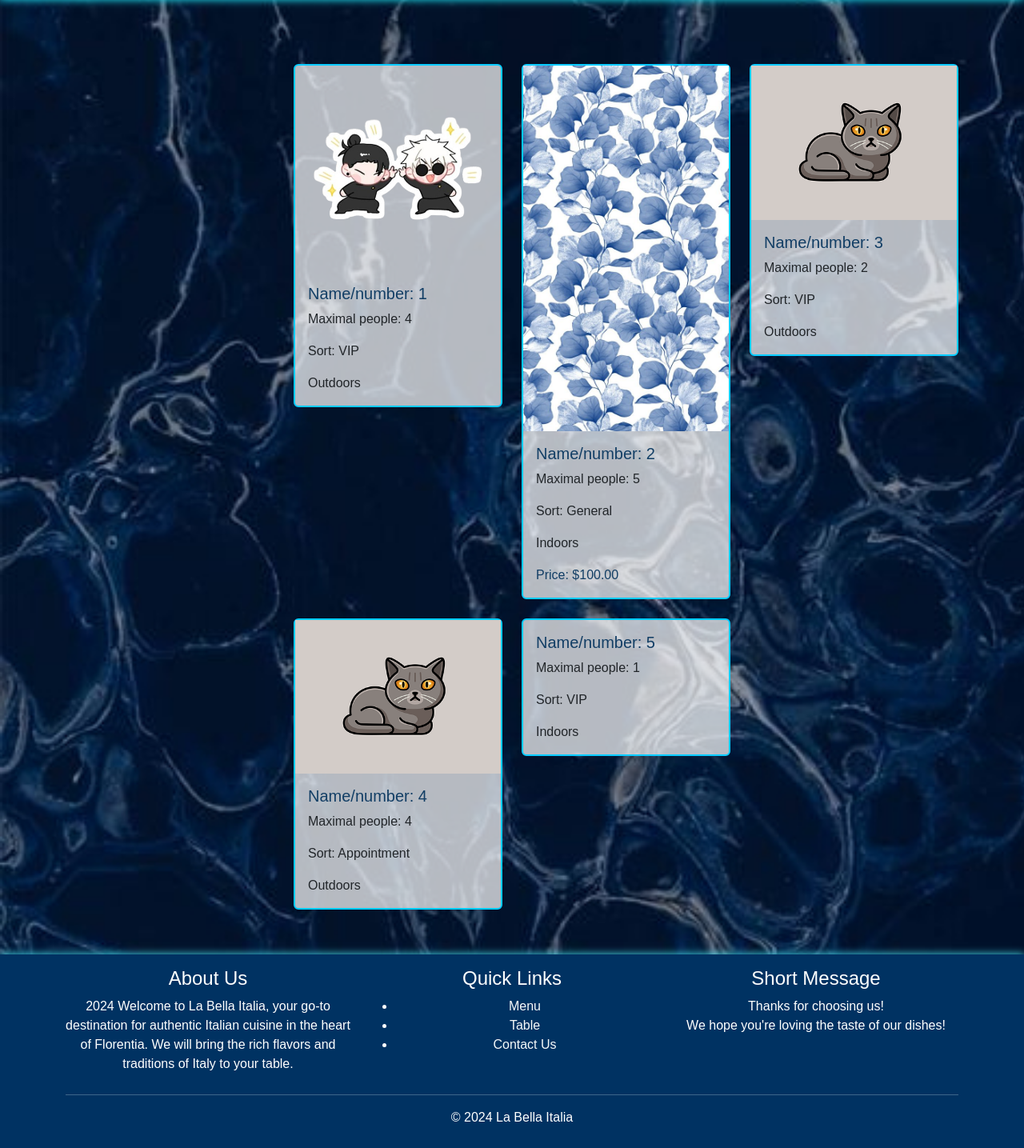
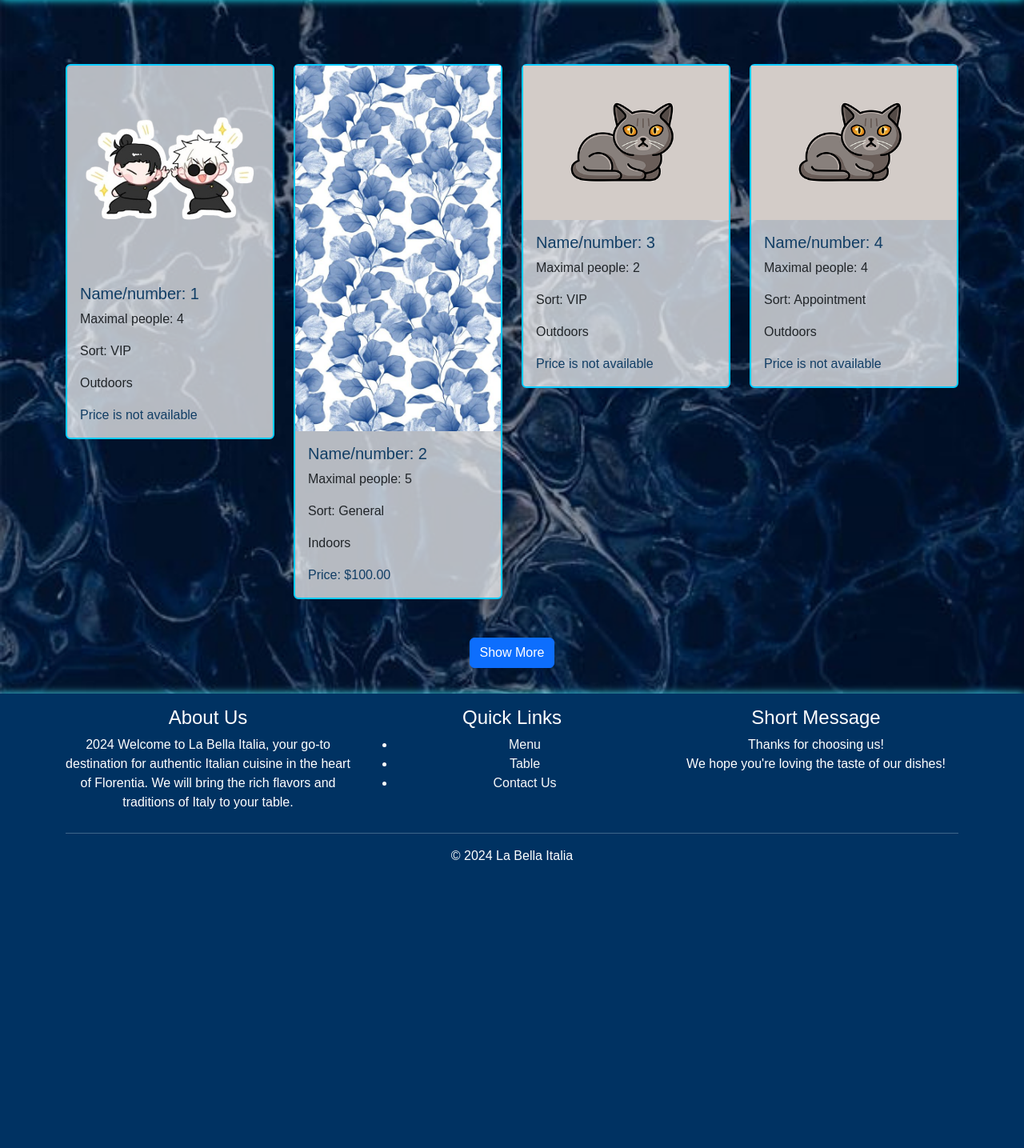
Before and after one commit to Kharyk/restaurant_project, a Django app: page /tables/ in a window 1280 px wide. Shown: the part 90-1525 px from the top of the page at 80% size. After the commit the page ends 1165 px from the top, so only its background shows below. Run offline with Django 4.2, Linux system fonts and the light colour scheme; data comes from the database, SQL or seed files in the repository; both versions use the stored data as it was after the commit.

Commit message:
table list show more, table price create, detail

```diff
--- a/project/forms.py
+++ b/project/forms.py
@@ -39,7 +39,7 @@
 
     class Meta:
         model = DishPrice
-        fields = ['dish', 'price', 'date']
+        fields = ['price', 'date']
 
 class TablePriceForm(forms.Form):
 
--- a/project/views.py
+++ b/project/views.py
@@ -17,6 +17,8 @@
 from django.contrib.auth.decorators import login_required
 from django.db.models import Q
 from django.utils.decorators import method_decorator
+from django.http import JsonResponse
+from django.template.loader import render_to_string
 
 
 class SearchResultsView(View):
@@ -111,15 +113,13 @@
 
 
 
-from django.http import JsonResponse
-from django.template.loader import render_to_string
 
 
 class DishListView(ListView):
     model = Dish
     template_name = 'dish/dish_list.html'
     context_object_name = 'dishes'
-    paginate_by = 3
+    paginate_by = 8
 
     def get_context_data(self, **kwargs):
         context = super().get_context_data(**kwargs)
@@ -148,15 +148,14 @@
 
 class DishDetailView(DetailView):
     model = Dish
-    template_name = 'dish/dish_detail.html'  # Update this with your actual template name
-    context_object_name = 'dish'  # This will be used in the template
+    template_name = 'dish/dish_detail.html'
+    context_object_name = 'dish'
 
     def get_context_data(self, **kwargs):
         context = super().get_context_data(**kwargs)
-        dish = self.object  # This gets the current dish object
-        # Get the latest price for the dish
+        dish = self.object
         latest_price = DishPrice.objects.filter(dish=dish).order_by('-date').first()
-        context['latest_price'] = latest_price  # Add the latest price to the context
+        context['latest_price'] = latest_price
         return context
 
 class DishUpdateView(UpdateView):
@@ -186,6 +185,13 @@
     model = Table
     template_name = "table/table_list.html"
     context_object_name = "tables"
+    paginate_by = 4
+
+    def get(self, request):
+        super().get(request)
+        if request.headers.get('x-requested-with') == 'XMLHttpRequest':
+            return render (request, 'table/list.html', context=self.get_context_data())
+        return render(request, self.template_name, context=self.get_context_data())
 
 class TableDetailView(DetailView):
 
@@ -210,11 +216,21 @@
 
 
 class DishPriceCreateView(LoginRequiredMixin, CreateView):
-
     model = DishPrice
     template_name = "dish_price/dish_price_form.html"
     form_class = DishPriceForm
-    success_url = reverse_lazy("dish-list")
+
+    def get_success_url(self):
+        return reverse_lazy("dish-detail", kwargs={'pk': self.kwargs['pk']})
+
+    def get_context_data(self, **kwargs):
+        context = super().get_context_data(**kwargs)
+        context['dish'] = Dish.objects.get(pk=self.kwargs['pk'])
+        return context
+
+    def form_valid(self, form):
+        form.instance.dish_id = self.kwargs['pk']
+        return super().form_valid(form)
 
 # class DishPriceListView(ListView):
 
@@ -242,20 +258,29 @@
 #     success_url = reverse_lazy("dish-price-list")
 
 
-
-
 class TablePriceCreateView(LoginRequiredMixin, CreateView):
 
     model = TablePrice
     template_name = "table_price/table_price_form.html"
     form_class = TablePriceForm
-    success_url = reverse_lazy("table-price-list")
 
-class TablePriceListView(ListView):
+    def get_success_url(self):
+        return reverse_lazy("table-detail", kwargs={'pk': self.kwargs['pk']})
 
-    model = TablePrice
-    template_name = "table_price/table_price_list.html"
-    context_object_name = "table_prices"
+    def get_context_data(self, **kwargs):
+        context = super().get_context_data(**kwargs)
+        context['table'] = Table.objects.get(pk=self.kwargs['pk'])
+        return context
+
+    def form_valid(self, form):
+        form.instance.table_id = self.kwargs['pk']
+        return super().form_valid(form)
+
+# class TablePriceListView(ListView):
+
+#     model = TablePrice
+#     template_name = "table_price/table_price_list.html"
+#     context_object_name = "table_prices"
 
 class TablePriceDetailView(DetailView):
 
@@ -263,18 +288,18 @@
     template_name = "table_price/table_price_detail.html"
     context_object_name = "table_price"
 
-class TablePriceUpdateView(LoginRequiredMixin, UpdateView):
+# class TablePriceUpdateView(LoginRequiredMixin, UpdateView):
 
-    model = TablePrice
-    template_name = "table_price/table_price_update.html"
-    form_class = TablePriceForm
-    success_url = reverse_lazy("table-price-detail")
+#     model = TablePrice
+#     template_name = "table_price/table_price_update.html"
+#     form_class = TablePriceForm
+#     success_url = reverse_lazy("table-price-detail")
 
-class TablePriceDeleteView(LoginRequiredMixin, DeleteView):
+# class TablePriceDeleteView(LoginRequiredMixin, DeleteView):
 
-    model = TablePrice
-    template_name = "table_price/table_price_confirm_delete.html"
-    success_url = reverse_lazy("table-price-list")
+#     model = TablePrice
+#     template_name = "table_price/table_price_confirm_delete.html"
+#     success_url = reverse_lazy("table-price-list")
 
 
 
--- a/restaurant/urls.py
+++ b/restaurant/urls.py
@@ -43,10 +43,10 @@
     # DishPriceUpdateView,
     # DishPriceDeleteView,
     TablePriceCreateView,
-    TablePriceListView,
+    # TablePriceListView,
     TablePriceDetailView,
-    TablePriceUpdateView,
-    TablePriceDeleteView,
+    # TablePriceUpdateView,
+    # TablePriceDeleteView,
     CommentCreateView,
     CommentUpdateView,
     CommentDeleteView,
@@ -97,17 +97,17 @@
 
     # Dish Price URLs
     # path('dish-prices/', DishPriceListView.as_view(), name='dish-price-list'),
-    path('dish-prices/create/', DishPriceCreateView.as_view(), name='dish-price-create'),
+    path('dish/<int:pk>/dish-prices/create/', DishPriceCreateView.as_view(), name='dish-price-create'),
     path('dish-prices/<int:pk>/', DishPriceDetailView.as_view(), name='dish-price-detail'),
     # path('dish-prices/<int:pk>/update/', DishPriceUpdateView.as_view(), name='dish-price-update'),
     # path('dish-prices/<int:pk>/delete/', DishPriceDeleteView.as_view(), name='dish-price-delete'),
 
     # Table Price URLs
-    path('table-prices/', TablePriceListView.as_view(), name='table-price-list'),
+    # path('table-prices/', TablePriceListView.as_view(), name='table-price-list'),
     path('table-prices/create/', TablePriceCreateView.as_view(), name='table-price-create'),
     path('table-prices/<int:pk>/', TablePriceDetailView.as_view(), name='table-price-detail'),
-    path('table-prices/<int:pk>/update/', TablePriceUpdateView.as_view(), name='table-price-update'),
-    path('table-prices/<int:pk>/delete/', TablePriceDeleteView.as_view(), name='table-price-delete'),
+    # path('table-prices/<int:pk>/update/', TablePriceUpdateView.as_view(), name='table-price-update'),
+    # path('table-prices/<int:pk>/delete/', TablePriceDeleteView.as_view(), name='table-price-delete'),
 
     # Comment URLs
     path('comments/create/', CommentCreateView.as_view(), name='comment-create'),
--- a/templates/base.html
+++ b/templates/base.html
@@ -29,7 +29,7 @@
               --bs-card-box-shadow: ;
               --bs-card-inner-border-radius: calc(var(--bs-border-radius) -(var(--bs-border-width)));
               --bs-card-cap-padding-y: 0.5rem;
-              --bs-card-cap-padding-x: 1rem;
+              --bs-card-cap-padding-x: 1.5rem;
               --bs-card-cap-bg: rgba(var(--bs-body-color-rgb), 0.03);
               --bs-card-cap-color: ;
               --bs-card-height: ;
--- a/templates/dish/dish_detail.html
+++ b/templates/dish/dish_detail.html
@@ -52,6 +52,7 @@
                                 {% else %}
                                     <p class="card-text" style="color: #123E65;">Price: Not available</p>
                                 {% endif %}
+
                             </div>
 
 
@@ -62,7 +63,10 @@
                                         {% if user.is_staff %}
 
                                             <a href="{% url "dish-update" dish.id%}" class="btn btn-sm btn-primary">Edit</a>
+                                            <a href="{% url 'dish-price-create' dish.id %}" class="btn btn-sm btn-info">Add a new price</a>
+
                                             <a href="{% url "dish-delete" dish.id%}" class="btn btn-sm btn-secondary">Delete</a>
+
                                         {%endif%}
                                     {%endif%}
                                 </div>
--- a/templates/dish/dish_list.html
+++ b/templates/dish/dish_list.html
@@ -8,6 +8,10 @@
         {% if user.is_authenticated %}
             {% if user.is_staff %}
                 <a href="{% url 'dish-create' %}" class="btn btn-primary">+</a>
+                <br>
+                <br>
+
+
             {% endif %}
         {% endif %}
         <div class= 'row text-left poll-container' >
--- a/templates/dish/list.html
+++ b/templates/dish/list.html
@@ -1,7 +1,7 @@
 {% load static%}
 {% load custom_filters %}
-{%for dish in page_obj%}
-<div class="col-md-4 mb-4">
+{% for dish in page_obj %}
+<div class="col-md-3 mb-4">
     <a href="{% url 'dish-detail' dish.id %}" style="text-decoration: none;">
         <div class="card" style="border: 2px solid #00ccff;">
             {% if dish.image %}
--- /dev/null
+++ b/templates/table/list.html
@@ -0,0 +1,29 @@
+{% load static%}
+{% load custom_filters %}
+{% for table in page_obj %}
+
+<div class="col-md-3 mb-4">
+    <a href="{% url 'table-detail' table.id %}" style="text-decoration: none;">
+        <div class="card" style="border: 2px solid #00ccff;">
+            {% if table.image %}
+                <img src="{{ table.image.url }}" class="card-img-top" alt="{{ table.name }}">
+            {% endif %}
+            <div class="card-body">
+                <h5 class="card-title" style="color: #123E65;">Name/number: {{ table.name }}</h5>
+                <p class="card-text">Maximal people: {{ table.number_of_people}}</p>
+                <p class="card-text">Sort: {{ table.sort }}</p>
+                <p class="card-text">{{ table.zone }}</p>
+
+                {% for price in table.tableprice_set.all %}
+                    <p class="card-text" style="color: #123E65;">Price: ${{ price.price }}</p>
+                {% endfor %}
+
+                {% if not table.tableprice_set.all %}
+                    <p class="card-text" style="color: #123E65;">Price is not available</p>
+                {% endif %}
+
+            </div>
+        </div>
+    </a>
+</div>
+{% endfor %}
--- a/templates/table/table_detail.html
+++ b/templates/table/table_detail.html
@@ -39,13 +39,14 @@
                                     >{{ table.sort }}</span>
                             </div>
 
-                            </br>
+                            <br>
                              <div class="d-flex justify-content-end">
                                 <div class="btn-group">
                                     {% if user.is_authenticated %}
                                         {% if user.is_staff %}
-
+                                        <br>
                                             <a href="{% url "table-update" table.id%}" class="btn btn-sm btn-primary">Edit</a>
+                                            {% comment %} <a href="{% url 'table-price-create' table.id %}" class="btn btn-sm btn-info">Add a new price</a> {% endcomment %}
                                             <a href="{% url "table-delete" table.id%}" class="btn btn-sm btn-secondary">Delete</a>
                                         {%endif%}
                                     {%endif%}
--- a/templates/table/table_list.html
+++ b/templates/table/table_list.html
@@ -1,14 +1,21 @@
 {% extends 'base.html' %}
 {% load custom_filters %}
+{% load static %}
+
 
 {% block content %}
     <div class="container mt-5">
         {% if user.is_authenticated %}
             {% if user.is_staff %}
                 <a href="{% url 'table-create' %}" class="btn btn-primary">+</a>
+                <br>
+                <br>
+
             {% endif %}
         {% endif %}
-
+        <div class= 'row text-left poll-container' >
+            {% include  "table/list.html"%}
+        </div>
         <div class="row">
             <div class="col-md-3">
                 <ul class="list-group">
@@ -19,31 +26,13 @@
                     {% endfor %}
                 </ul>
             </div>
-            <div class="col-md-9">
-                <div class="row">
-                     {% for table in tables %}
-                        <div class="col-md-4 mb-4">
-                            <a href="{% url 'table-detail' table.id %}" style="text-decoration: none;">
-                                <div class="card" style="border: 2px solid #00ccff;">
-                                    {% if table.image %}
-                                        <img src="{{ table.image.url }}" class="card-img-top" alt="{{ table.name }}">
-                                    {% endif %}
-                                    <div class="card-body">
-                                        <h5 class="card-title" style="color: #123E65;">Name/number: {{ table.name }}</h5>
-                                        <p class="card-text">Maximal people: {{ table.number_of_people}}</p>
-                                        <p class="card-text">Sort: {{ table.sort }}</p>
-                                        <p class="card-text">{{ table.zone }}</p>
 
-                                        {% for price in table.tableprice_set.all %}
-                                            <p class="card-text" style="color: #123E65;">Price: ${{ price.price }}</p>
-                                        {% endfor %}
-                                    </div>
-                                </div>
-                            </a>
-                        </div>
-                    {% endfor %}
-                </div>
-            </div>
+
+        <div class="text-center mt-4">
+            <button id="show-more" class="btn btn-primary" onclick="showMore()">Show More</button>
         </div>
+
+        <input type="hidden" id="page-cure" value="1">
+        <input type="hidden" id="page-num" value="{{ total_pages }}">
     </div>
 {% endblock %}
```
Also changed, not shown: templates/dish_price/dish_price_form.html (+8 -17 lines), templates/table_price/table_price_form.html (+20 -0 lines), db.sqlite3, mediafiles/table_img/background_3.jpg (added), mediafiles/table_img/cat2_ZXXMh2a.png (added), mediafiles/table_img/cat2_ZXXMh2a_6l3nFSh.png (added), templates/table_price/table_price_list.html (deleted), templates/table_price/table_price_update.html (deleted).
